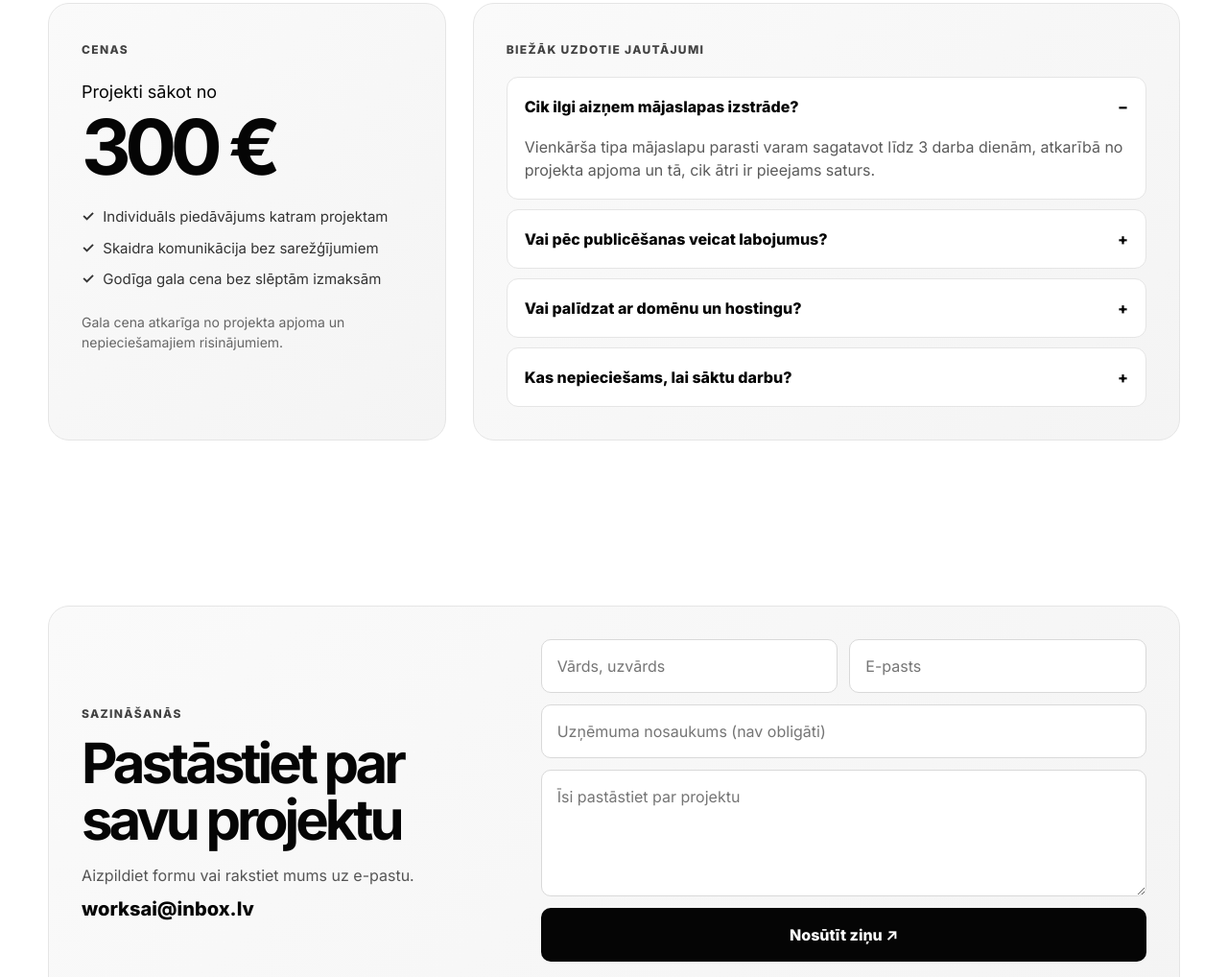
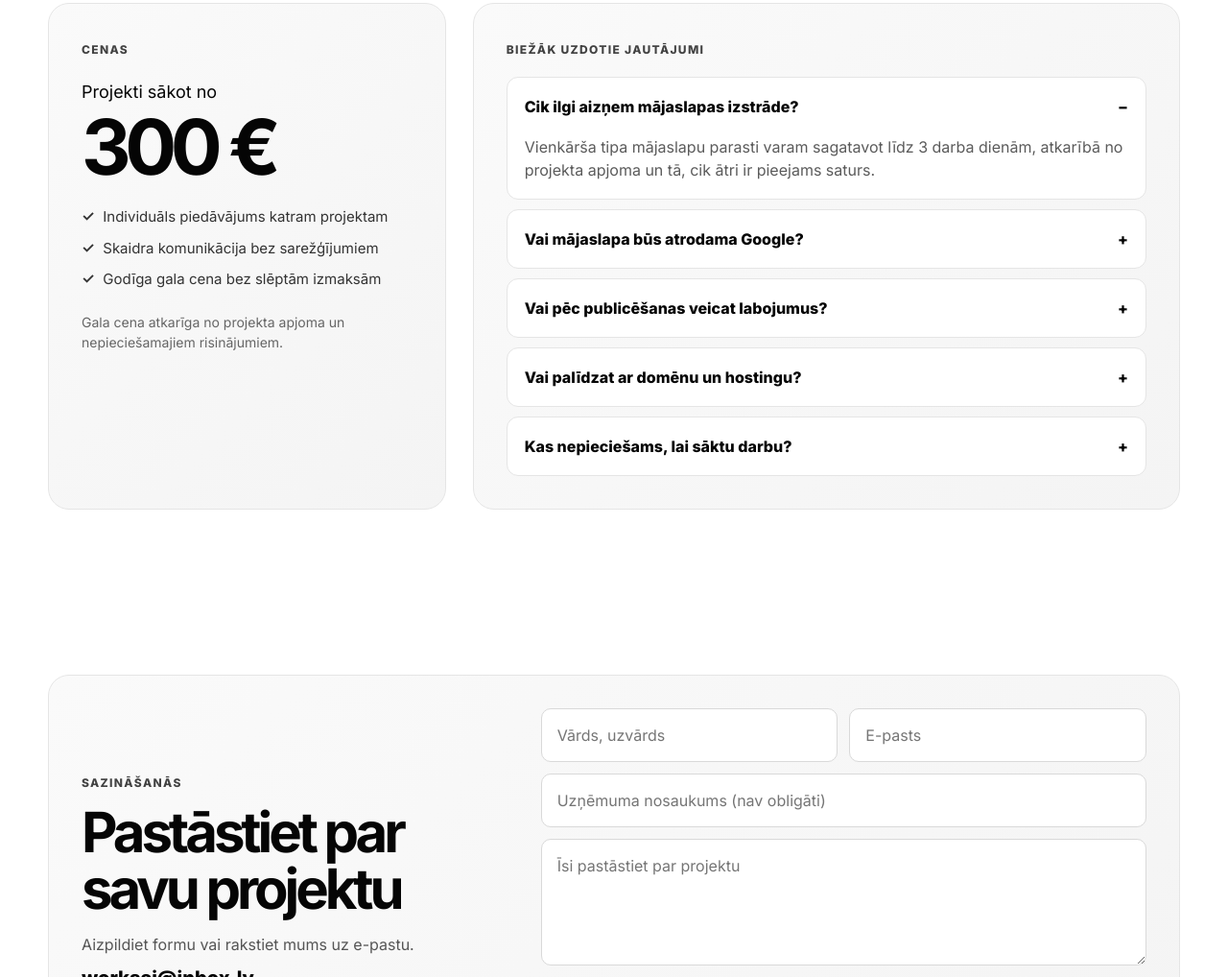
Before and after one commit to AIWorksReal/AI-Works, a plain HTML site: page index.html in a window 1280 px wide. Shown: the part 3458-4476 px from the top of the page at 96% size. Drawn offline with Linux system fonts and the light colour scheme.

Commit message:
Updated FAQ

```diff
--- a/index.html
+++ b/index.html
@@ -249,6 +249,7 @@
           <span class="small-label">Biežāk uzdotie jautājumi</span>
           <div class="faq-list">
             <details open><summary>Cik ilgi aizņem mājaslapas izstrāde?</summary><p>Vienkārša tipa mājaslapu parasti varam sagatavot līdz 3 darba dienām, atkarībā no projekta apjoma un tā, cik ātri ir pieejams saturs.</p></details>
+            <details><summary>Vai mājaslapa būs atrodama Google?</summary><p>Jā. Mājaslapai tiek veikta pamata SEO optimizācija un tā tiek sagatavota veiksmīgai indeksēšanai Google meklētājā.</p></details>
             <details><summary>Vai pēc publicēšanas veicat labojumus?</summary><p>Jā, palīdzam ar nelieliem labojumiem arī pēc mājaslapas publicēšanas.</p></details>
             <details><summary>Vai palīdzat ar domēnu un hostingu?</summary><p>Jā, varam ieteikt un palīdzēt ar nepieciešamo tehnisko uzstādīšanu.</p></details>
             <details><summary>Kas nepieciešams, lai sāktu darbu?</summary><p>Pietiek ar īsu aprakstu par uzņēmumu, pakalpojumiem, kontaktiem un, ja ir, bildēm vai piemēriem, kas patīk.</p></details>
```
